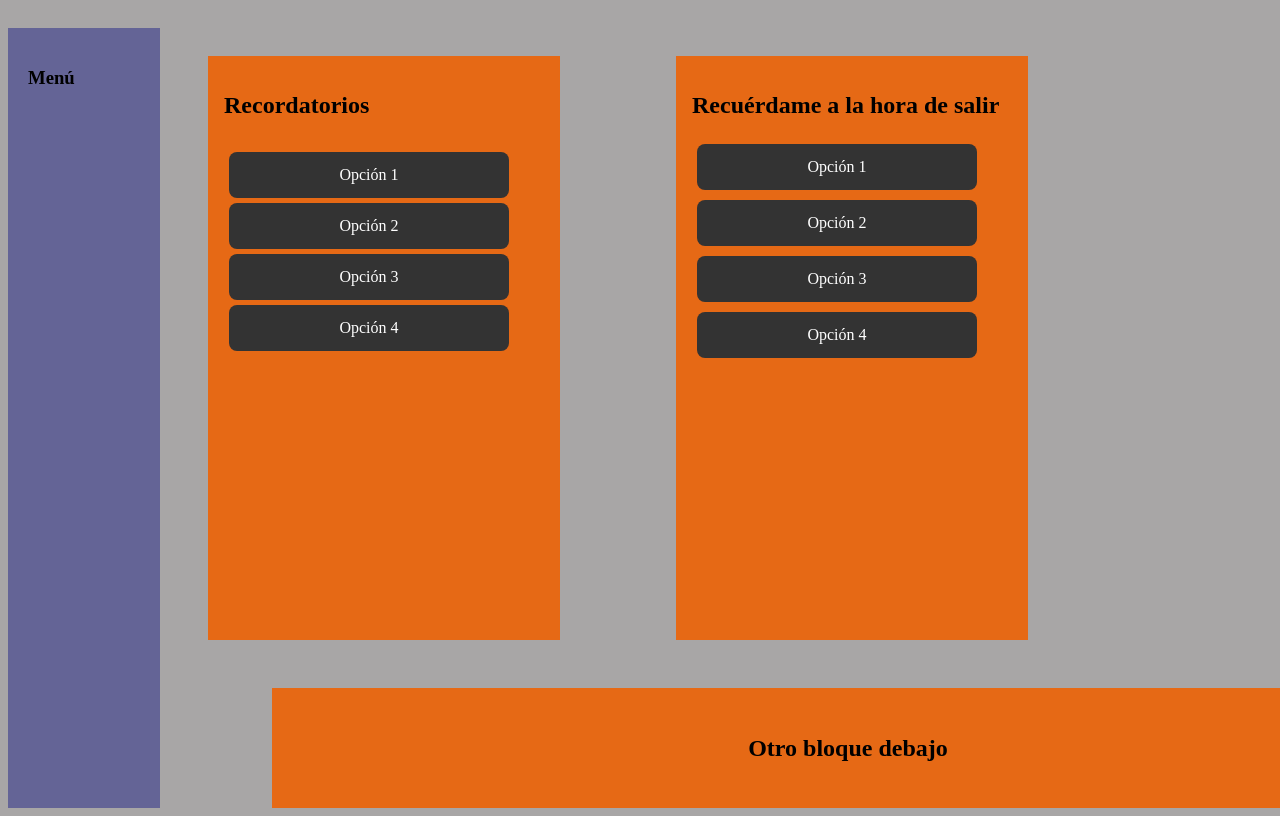
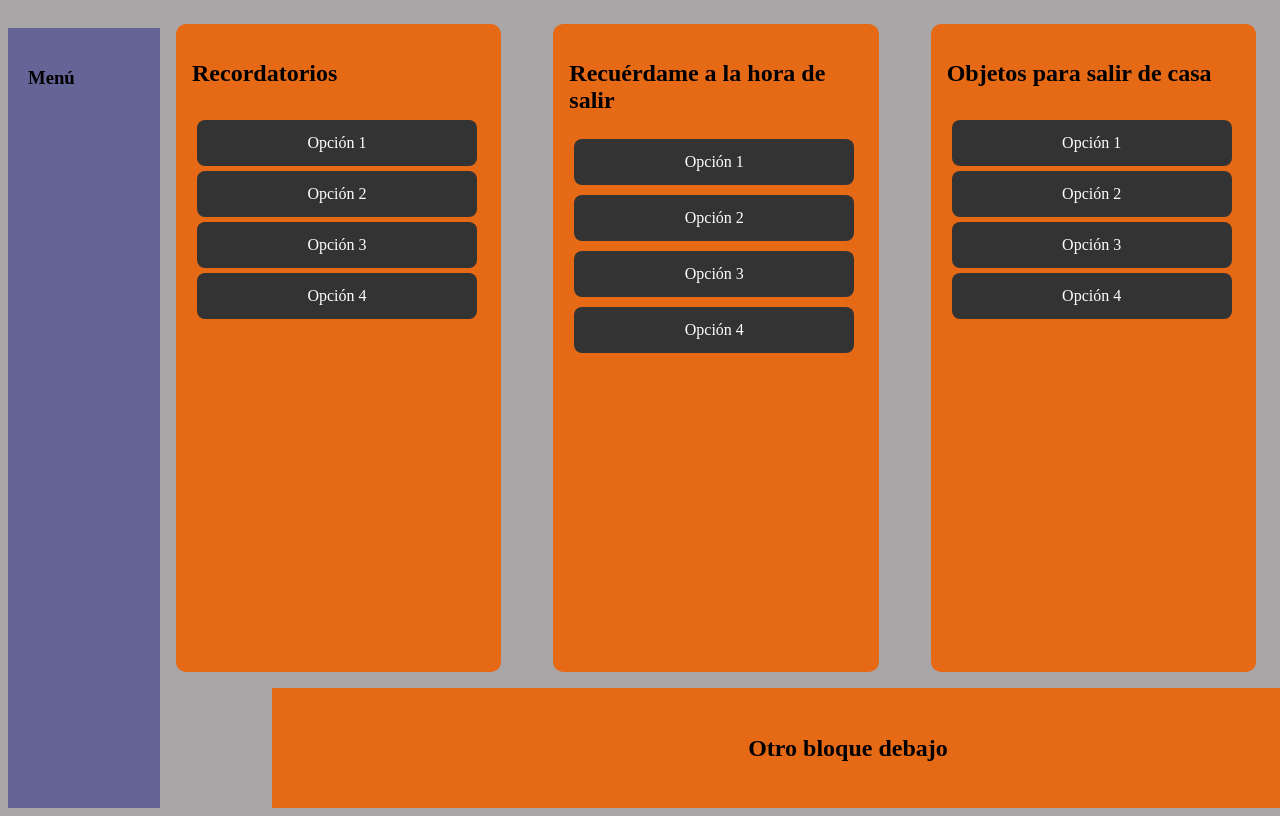
Before and after one commit to 3-TIC-ORT/proyecto-dispositivo-de-asistencia-domestica, a plain HTML site: page FrontEnd/pantalla de inicio/inicio.html in a window 1280 px wide. Shown: the top 816 px of the page. Drawn offline with Linux system fonts and the light colour scheme.

Commit message:
agregue el otro bloque de recordatrorio
caca

```diff
--- a/FrontEnd/pantalla de inicio/inicio.css
+++ b/FrontEnd/pantalla de inicio/inicio.css
@@ -3,29 +3,35 @@ body{
 }
 
 .contenido {
-  flex: 1; /* Take up the remaining horizontal space */
+  flex: 1;
   display: flex;
-  flex-direction: column; /* Stack content and cajalarga vertically *//
+  flex-direction: column;
 }
 
 .contenedor {
+  grid-template-columns: repeat(3, 1fr); /* 3 columnas iguales */
   display: flex;
   justify-content: flex-start;
   gap: 20px;
   border-radius: 15px;
   flex: 1;
+  flex-wrap: wrap;
 }
+
 .cajarecor {
-  position: relative;
-  width: 20rem;
-  min-height: 15rem;
   background-color: rgb(230, 105, 21);
   padding: 1rem;
-  margin: 3rem;
+  margin: 1rem;
   display: flex;
   flex-direction: column;
   align-items: flex-start;
+  border-radius: 10px;
+  flex: 1;
+  min-width: 18rem;
+  max-width: 22rem;
+  min-height: 13rem;
 }
+
 .cajalarga {
   width: calc(100%);
   height: 5rem;
@@ -40,7 +46,6 @@ body{
   width: 7rem;
   background-color: rgb(100, 100, 150);
   padding: 20px;
-
   margin-top: 20px;
 }
 
--- a/FrontEnd/pantalla de inicio/inicio.html
+++ b/FrontEnd/pantalla de inicio/inicio.html
@@ -32,6 +32,16 @@
                     <div class="caji">Opción 3</div>
                     <div class="caji">Opción 4</div>
                 </div>
+                <div class="cajarecor">
+                    <h2>Objetos para salir de casa</h2>
+                    <div class="Botoncitos">
+                      <div class="caji">Opción 1</div>
+                      <div class="caji">Opción 2</div>
+                      <div class="caji">Opción 3</div>
+                      <div class="caji">Opción 4</div>
+                    </div>
+                  </div>
+
             </div>
 
             <div class="cajalarga">
```
